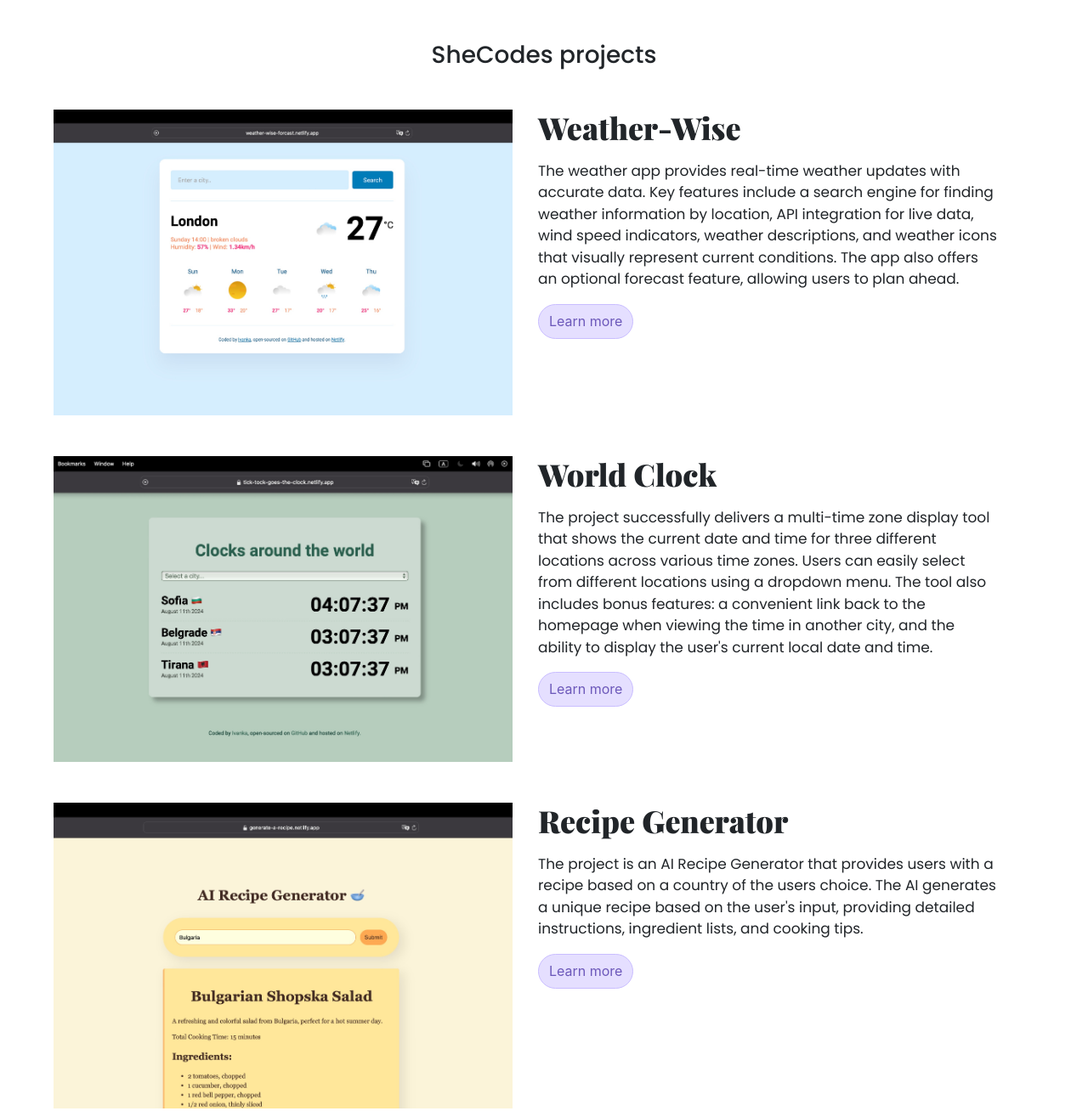
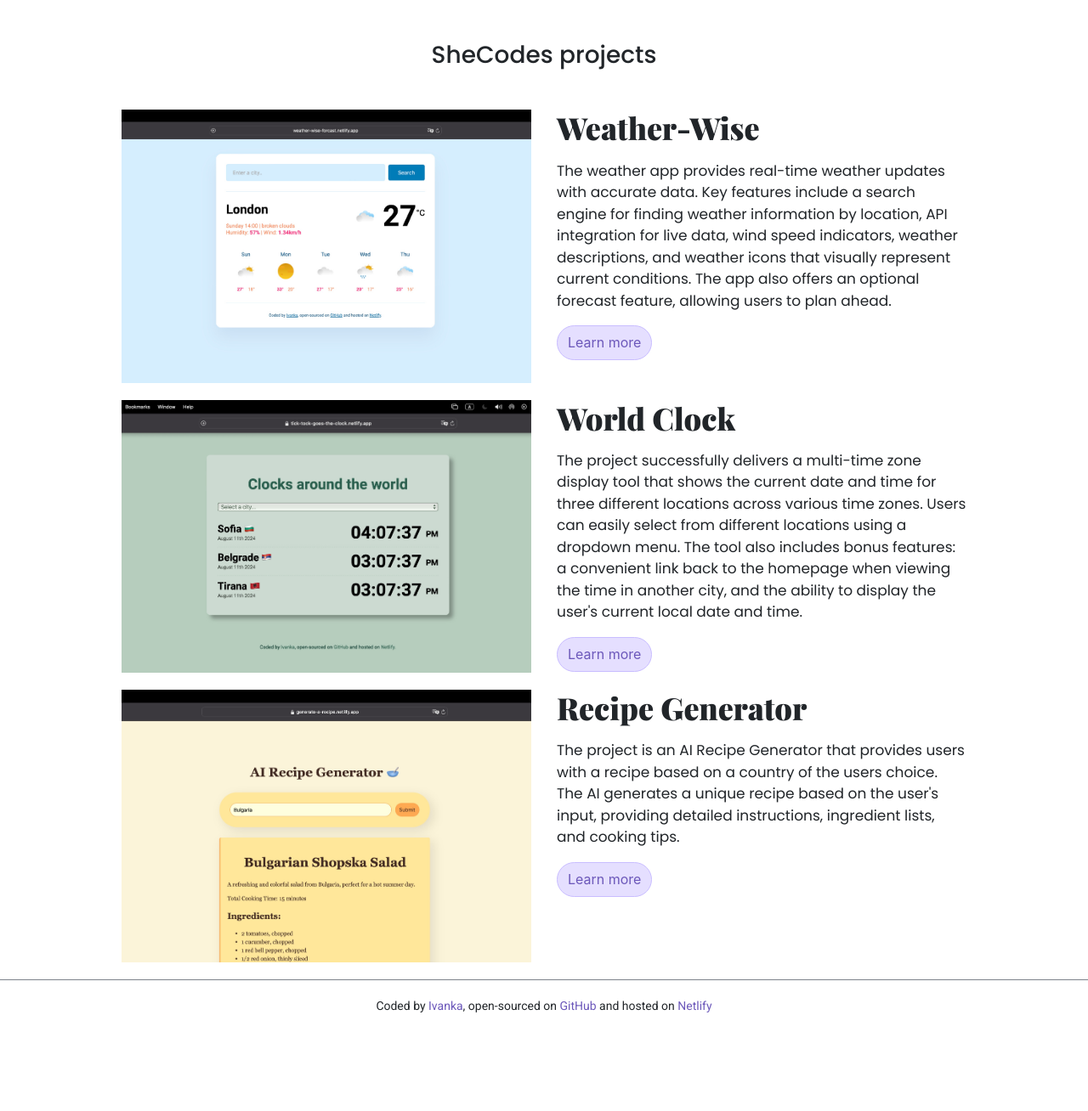
Before and after one commit to bendanpanda/Portfolio-Project, a plain HTML site: page index.html in a window 1280 px wide. Shown: the part 680-1988 px from the top of the page at 85% size. After the commit the page ends 1915 px from the top, so only its background shows below. Drawn offline with nearby package versions, Linux system fonts and the light colour scheme; a web font is replaced by a local one.

Commit message:
Fixing the .container for the homepage

```diff
--- a/css/styles.css
+++ b/css/styles.css
@@ -78,3 +78,7 @@ a:hover {
   background-color: #fff;
   color: #6c58ba;
 }
+.container {
+  margin: 20px auto;
+  max-width: 80%;
+}
--- a/index.html
+++ b/index.html
@@ -42,7 +42,7 @@
 
     <h3 class="text-center m-5">SheCodes projects</h3>
 
-    <div class="container m-5">
+    <div class="container">
       <div class="row">
         <div class="col d-none d-md-block">
           <img src="images/weather-wise.jpg" alt="" class="img-fluid" />
@@ -67,7 +67,7 @@
       </div>
     </div>
 
-    <div class="container m-5">
+    <div class="container">
       <div class="row">
         <div class="col d-none d-md-block">
           <img
@@ -97,7 +97,7 @@
       </div>
     </div>
 
-    <div class="container m-5">
+    <div class="container">
       <div class="row">
         <div class="col d-none d-md-block">
           <img src="images/AI-recipe.jpg" alt="" class="img-fluid" />
```
